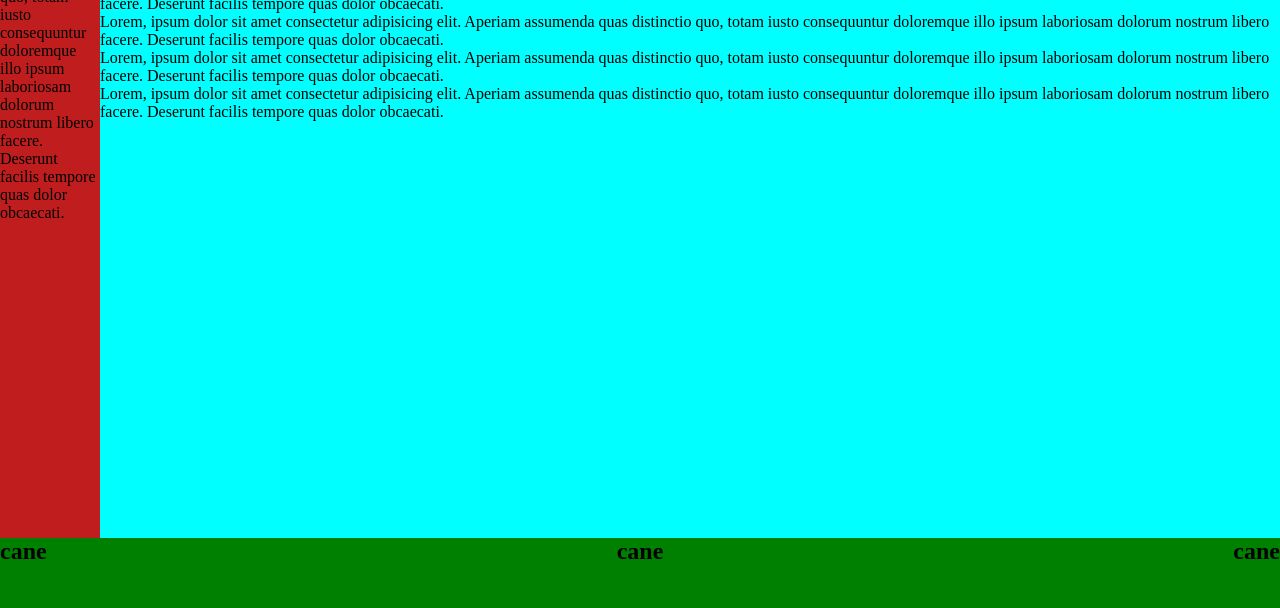
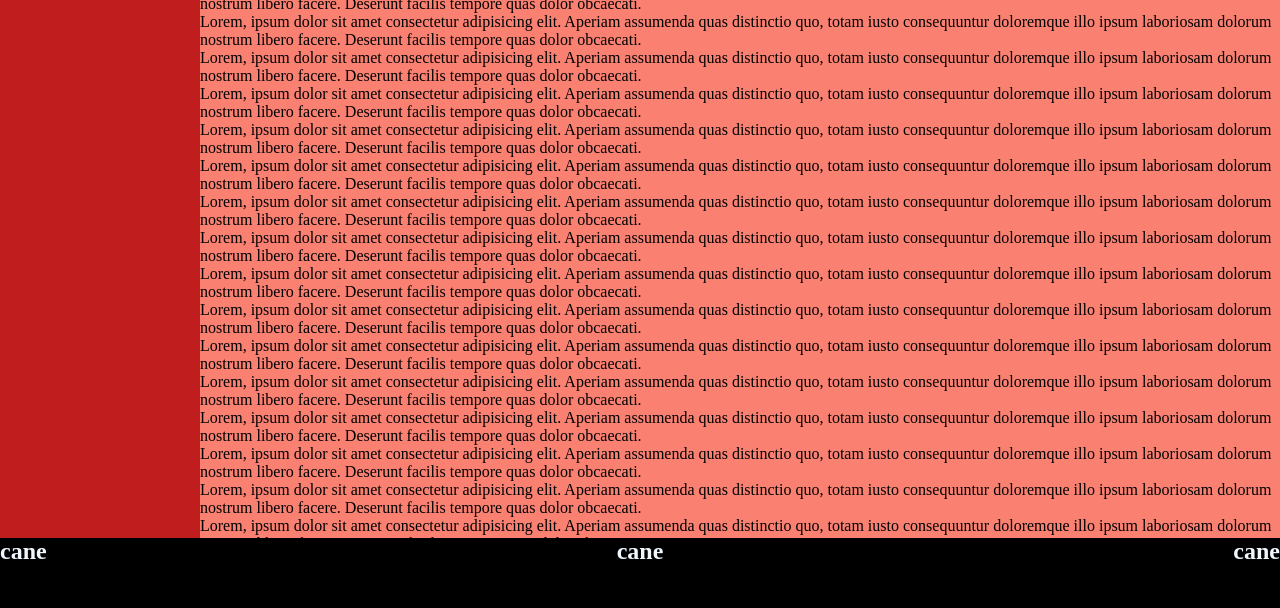
Before and after one commit to FabrizioFornone/html-css-spotifyweb, a plain HTML site: page index.html in a window 1280 px wide. Shown: the part 192-800 px from the top of the page. Drawn offline with Linux system fonts and the light colour scheme.

Commit message:
Fixed some problems in structure

```diff
--- a/css/style.css
+++ b/css/style.css
@@ -8,13 +8,19 @@ h2 {
   display: inline-block;
 }
 
+/* Container Big */
+
 .container-big-flex {
   display: flex;
+  width: 100%;
   height: 100vh;
-  width: 100%;
+  background-color: #000;
   flex-wrap: wrap;
-  background-color: #000;
+  flex-direction: column;
+  justify-content: space-between;
 }
+
+/* Container Principali */
 
 .container-flex {
   height: calc(100vh - 70px);
@@ -22,15 +28,27 @@ h2 {
   display: flex;
 }
 
+footer {
+  height: 70px;
+  width: 100%;
+  display: flex;
+  justify-content: space-between;
+  color: aliceblue;
+  background-color: black;
+  z-index: 999;
+}
+
+/* Container inside .container-flex */
+
 section {
   height: 100%;
-  width: 100px;
+  width: 200px;
   background-color: rgb(192, 30, 30);
 }
 
 .container-main {
-  width: calc(100% - 100px);
-  background-color: darkgoldenrod;
+  height: 100%;
+  width: calc(100% - 200px);
 }
 
 header {
@@ -38,20 +56,14 @@ header {
   width: 100%;
   background-color: darkblue;
   position: fixed;
+  z-index: 2;
 }
 
 main {
   height: 100%;
-  background-color: cyan;
+  width: 100%;
   overflow: auto;
   margin-top: 70px;
+  overflow: auto;
+  background-color: salmon;
 }
-
-footer {
-  height: 70px;
-  width: 100%;
-  display: flex;
-  justify-content: space-between;
-  background-color: green;
-  z-index: 1;
-}
--- a/index.html
+++ b/index.html
@@ -28,13 +28,6 @@
         <div class="container-main">
             <!-- Header -->
           <header class="fixed-header">
-            <h2>cane</h2>
-            <h2>cane</h2>
-            <h2>cane</h2>
-            <h2>cane</h2>
-            <h2>cane</h2>
-            <h2>cane</h2>
-            <h2>cane</h2>
             <h2>cane</h2>
             <h2>cane</h2>
             <h2>cane</h2>
@@ -85,6 +78,80 @@
               illo ipsum laboriosam dolorum nostrum libero facere. Deserunt
               facilis tempore quas dolor obcaecati.
             </p>
+            <p>
+                Lorem, ipsum dolor sit amet consectetur adipisicing elit. Aperiam
+                assumenda quas distinctio quo, totam iusto consequuntur doloremque
+                illo ipsum laboriosam dolorum nostrum libero facere. Deserunt
+                facilis tempore quas dolor obcaecati.
+              </p>
+            <p>
+                Lorem, ipsum dolor sit amet consectetur adipisicing elit. Aperiam
+                assumenda quas distinctio quo, totam iusto consequuntur doloremque
+                illo ipsum laboriosam dolorum nostrum libero facere. Deserunt
+                facilis tempore quas dolor obcaecati.
+              </p>
+            <p>
+                Lorem, ipsum dolor sit amet consectetur adipisicing elit. Aperiam
+                assumenda quas distinctio quo, totam iusto consequuntur doloremque
+                illo ipsum laboriosam dolorum nostrum libero facere. Deserunt
+                facilis tempore quas dolor obcaecati.
+              </p>
+            <p>
+                Lorem, ipsum dolor sit amet consectetur adipisicing elit. Aperiam
+                assumenda quas distinctio quo, totam iusto consequuntur doloremque
+                illo ipsum laboriosam dolorum nostrum libero facere. Deserunt
+                facilis tempore quas dolor obcaecati.
+              </p>
+            <p>
+                Lorem, ipsum dolor sit amet consectetur adipisicing elit. Aperiam
+                assumenda quas distinctio quo, totam iusto consequuntur doloremque
+                illo ipsum laboriosam dolorum nostrum libero facere. Deserunt
+                facilis tempore quas dolor obcaecati.
+              </p>
+            <p>
+                Lorem, ipsum dolor sit amet consectetur adipisicing elit. Aperiam
+                assumenda quas distinctio quo, totam iusto consequuntur doloremque
+                illo ipsum laboriosam dolorum nostrum libero facere. Deserunt
+                facilis tempore quas dolor obcaecati.
+              </p>
+            <p>
+                Lorem, ipsum dolor sit amet consectetur adipisicing elit. Aperiam
+                assumenda quas distinctio quo, totam iusto consequuntur doloremque
+                illo ipsum laboriosam dolorum nostrum libero facere. Deserunt
+                facilis tempore quas dolor obcaecati.
+              </p>
+            <p>
+                Lorem, ipsum dolor sit amet consectetur adipisicing elit. Aperiam
+                assumenda quas distinctio quo, totam iusto consequuntur doloremque
+                illo ipsum laboriosam dolorum nostrum libero facere. Deserunt
+                facilis tempore quas dolor obcaecati.
+              </p>
+            <p>
+                Lorem, ipsum dolor sit amet consectetur adipisicing elit. Aperiam
+                assumenda quas distinctio quo, totam iusto consequuntur doloremque
+                illo ipsum laboriosam dolorum nostrum libero facere. Deserunt
+                facilis tempore quas dolor obcaecati.
+              </p>
+                Lorem, ipsum dolor sit amet consectetur adipisicing elit. Aperiam
+                assumenda quas distinctio quo, totam iusto consequuntur doloremque
+                illo ipsum laboriosam dolorum nostrum libero facere. Deserunt
+                facilis tempore quas dolor obcaecati.
+              </p>
+                Lorem, ipsum dolor sit amet consectetur adipisicing elit. Aperiam
+                assumenda quas distinctio quo, totam iusto consequuntur doloremque
+                illo ipsum laboriosam dolorum nostrum libero facere. Deserunt
+                facilis tempore quas dolor obcaecati.
+              </p>
+                Lorem, ipsum dolor sit amet consectetur adipisicing elit. Aperiam
+                assumenda quas distinctio quo, totam iusto consequuntur doloremque
+                illo ipsum laboriosam dolorum nostrum libero facere. Deserunt
+                facilis tempore quas dolor obcaecati.
+              </p>
+                Lorem, ipsum dolor sit amet consectetur adipisicing elit. Aperiam
+                assumenda quas distinctio quo, totam iusto consequuntur doloremque
+                illo ipsum laboriosam dolorum nostrum libero facere. Deserunt
+                facilis tempore quas dolor obcaecati.
+              </p>
           </main>
         </div>
       </div>
```
